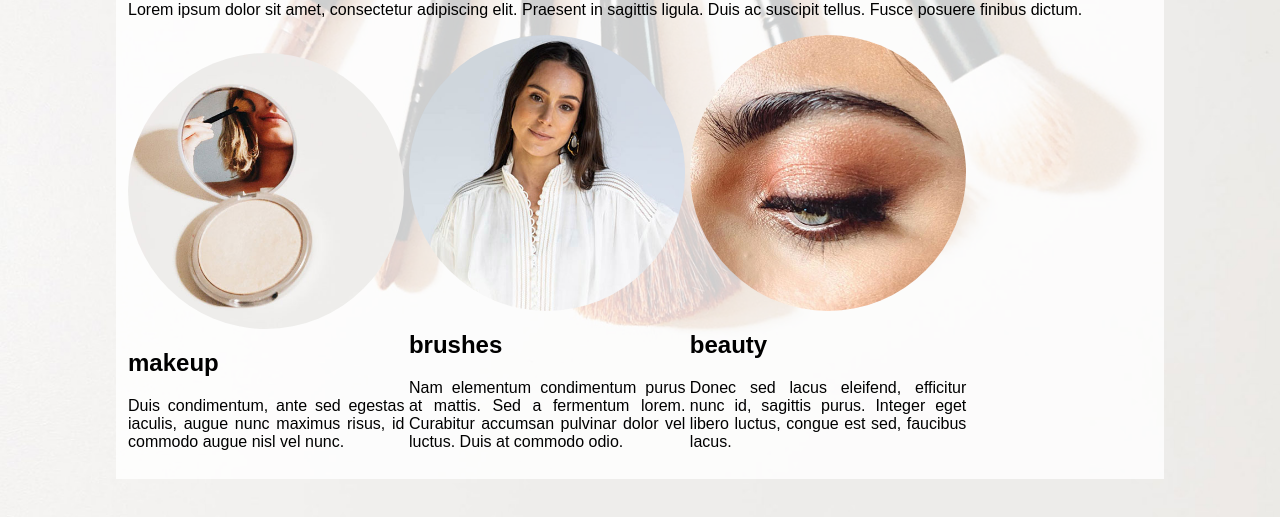
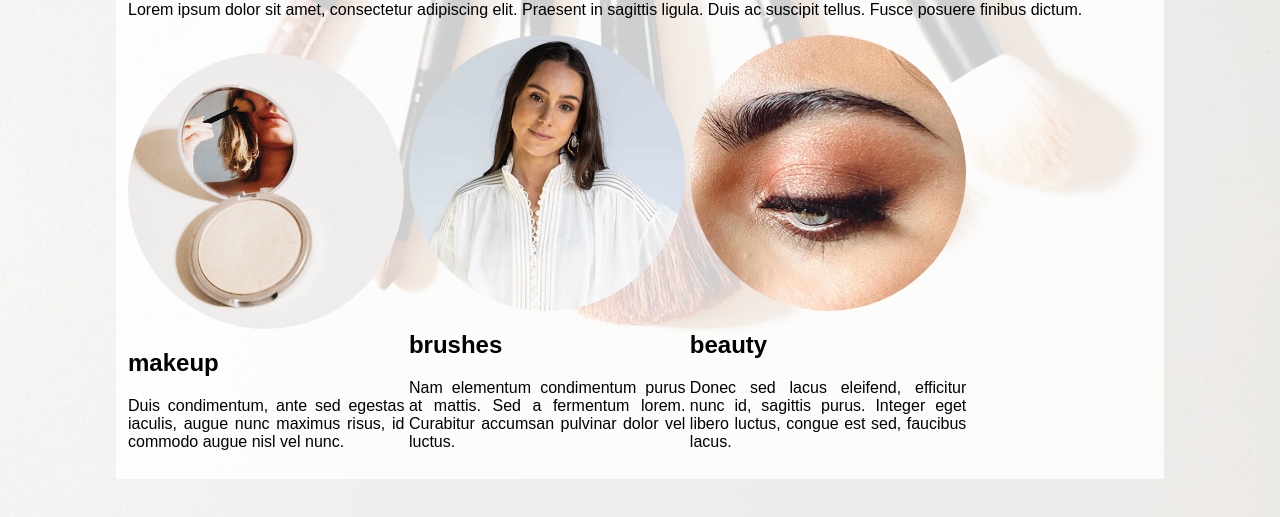
Before and after one commit to alexiscentro/ejercicio1, a plain HTML site: page index.html in a window 1280 px wide. Shown: the part 91-608 px from the top of the page. Drawn offline with Linux system fonts and the light colour scheme.

Commit message:
Reducing text

```diff
--- a/index.html
+++ b/index.html
@@ -31,7 +31,7 @@
 					brushes
 				</h2>
 				<p>
-					Nam elementum condimentum purus at mattis. Sed a fermentum lorem. Curabitur accumsan pulvinar dolor vel luctus. Duis at commodo odio.
+					Nam elementum condimentum purus at mattis. Sed a fermentum lorem. Curabitur accumsan pulvinar dolor vel luctus.
 				</p>
 			</div>
 			<div class="article">
```
